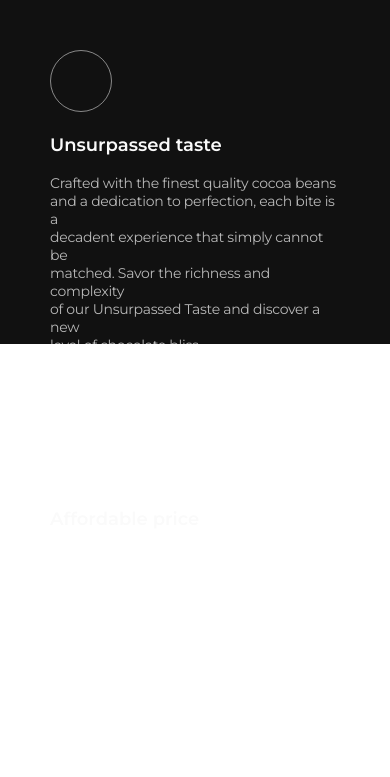
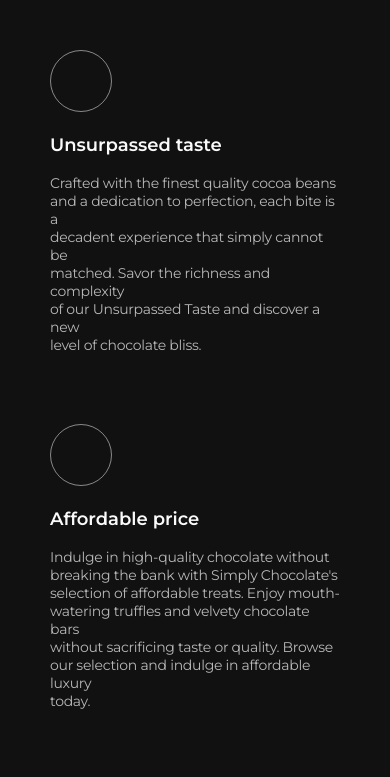
Before and after one commit to Xeveryeo/Simply-Chocolate-Advantages-Section, a plain HTML site: page index.html in a window 390 px wide. Shown: the top 777 px of the page. Drawn offline with Linux system fonts and the light colour scheme.

Commit message:
Update styles.css

```diff
--- a/css/styles.css
+++ b/css/styles.css
@@ -16,9 +16,8 @@ body {
 }
 
 .container {
-    /* mobile */
+    /* // mobile */
     margin: 0 auto;
-
 
     @media screen and (min-width: 768px) {
         width: 768px;
@@ -28,6 +27,12 @@ body {
     @media screen and (min-width: 1200px) {
         width: 1200px;
         margin: 0 auto;
+    }
+}
+
+@media screen and (max-width: 1199px) {
+    .adv-sec-list-with-line:after {
+        display: none;
     }
 }
 
@@ -43,9 +48,8 @@ body {
     padding: 50px;
 }
 
-.advantage-sec-list  {
+.advantage-sec-list {
     display: flex;
-    height: 244px;
     justify-content: center;
     align-items: flex-start;
     gap: 70px;
@@ -76,6 +80,7 @@ body {
     margin-top: 22px;
     margin-bottom: 18px;
 }
+
 .adv-sec-description {
     color: rgba(255, 255, 255, 0.70);
     font-size: 14px;
@@ -86,7 +91,7 @@ body {
     flex-shrink: 0;
 }
 
-.adv-sec-list-with-line:hover {
+.adv-sec-list-with-line {
     position: relative;
 }
 
```
